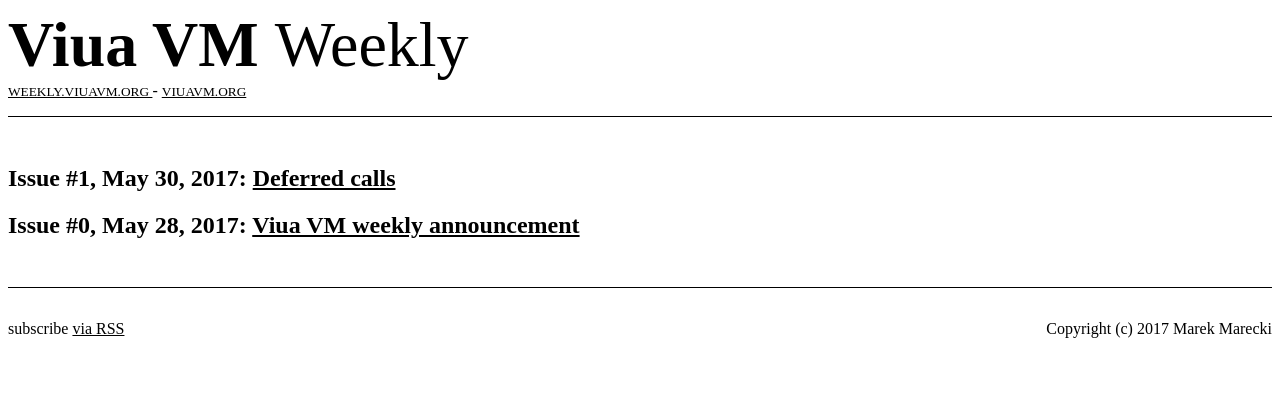
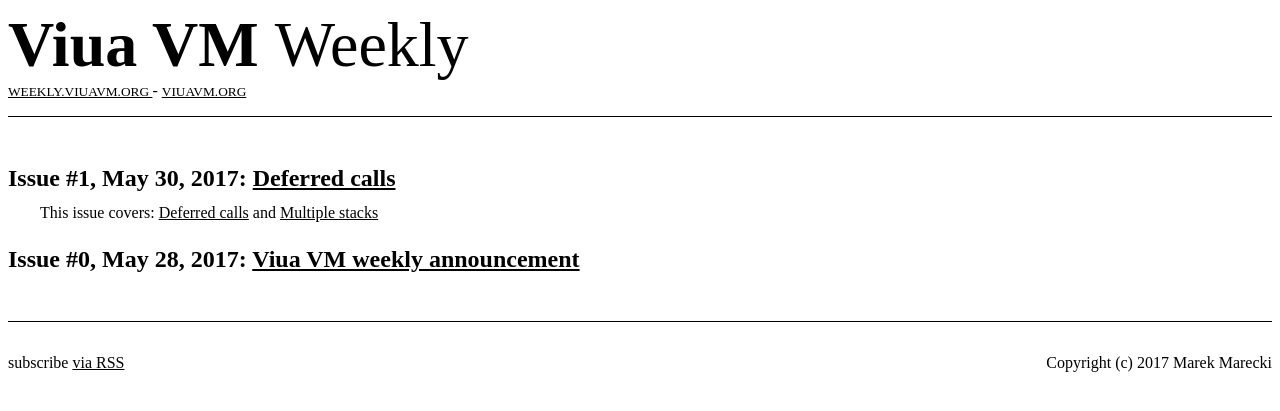
Before and after one commit to marekjm/weekly.viuavm.org, a Jekyll site: the page built from index.html, in a window 1280 px wide. Shown: the top 411 px of the page. Built offline with Jekyll 4.4.1, drawn with Linux system fonts in a browser that asks for light colours.

Commit message:
Include post topics in summaries

```diff
--- a/assets/style.css
+++ b/assets/style.css
@@ -26,6 +26,19 @@
     margin: 3em 0 0 0;
     padding: 1em 0 0 0;
     border-top: 1px solid #000;
+}
+
+div.post-list section {
+    margin: 0;
+    padding: 0;
+}
+div.post-list section h2 {
+    margin: 1em 0 0.5em 0;
+    padding: 0;
+}
+div.post-list section p {
+    margin: 0 0 0 2em;
+    padding: 0;
 }
 
 header.post-header {
--- a/index.html
+++ b/index.html
@@ -7,9 +7,26 @@
 
 <div class="post-list">
     {% for post in site.posts %}
-    <div>
+    <section>
         {% assign date_format = site.minima.date_format | default: "%b %-d, %Y" %}
         <h2>Issue #{{ post.weekly_issue_index }}, {{ post.date | date: date_format }}: <a class="post-link" href="{{ post.url | relative_url }}">{{ post.title | escape }}</a></h2>
-    </div>
+
+        {% if post.sections %}
+        <p> This issue covers:
+        {% endif %}
+
+        {% for each in post.sections %}
+            {% if forloop.first %}
+            <a href="{{ post.url | relative_url }}#{{ each.id }}">{{ each.name }}</a>
+            {% elsif forloop.last %}
+            and <a href="{{ post.url | relative_url }}#{{ each.id }}">{{ each.name }}</a>
+            {% else %}
+            - <a href="{{ post.url | relative_url }}#{{ each.id }}">{{ each.name }}</a>
+            {% endif %}
+        {% endfor %}
+        {% if post.sections %}
+        </p>
+        {% endif %}
+    </section>
     {% endfor %}
 </div>
```
